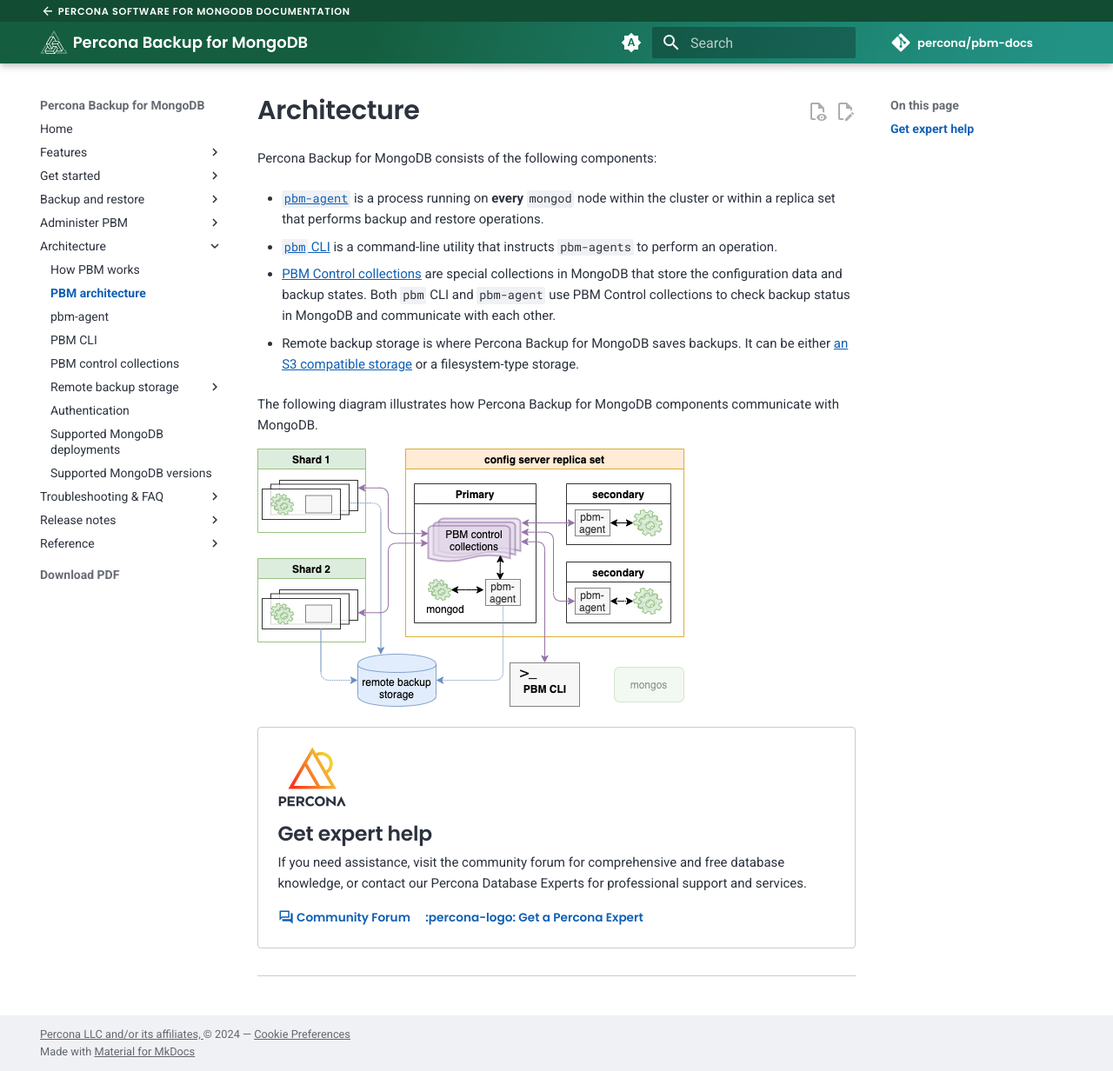
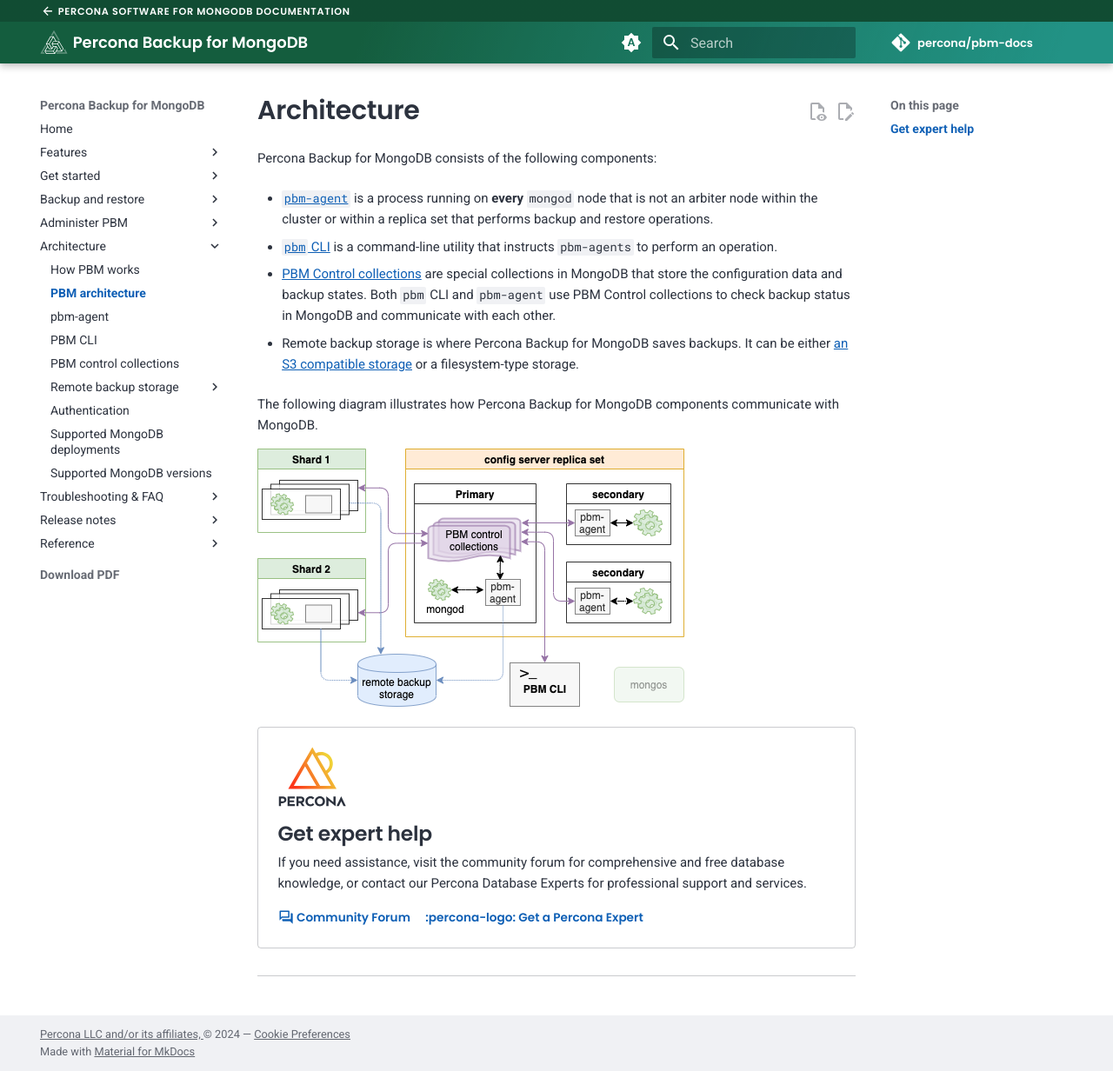
Before and after one commit to percona/pbm-docs, an MkDocs documentation site: the page built from docs/details/architecture.md, in a window 1280 px wide and 1232 px high. Shown: the whole window at 87% size. Built offline with MkDocs 1.6.1 and Material for MkDocs 9.7.7, drawn with Linux system fonts in a browser that asks for light colours; nearby versions of some CDN libraries; comment, search, counter and statistics services are not loaded.

Commit message:
exclude arbiter `mongod`
As we do on `install/initial-setup.md`

```diff
--- a/docs/details/architecture.md
+++ b/docs/details/architecture.md
@@ -2,7 +2,7 @@
 
 Percona Backup for MongoDB consists of the following components:
 
-* [`pbm-agent`](../reference/glossary.md#pbm-agent) is a process running on **every** `mongod` node within the cluster or within a replica set that performs backup and restore operations.
+* [`pbm-agent`](../reference/glossary.md#pbm-agent) is a process running on **every** `mongod` node that is not an arbiter node within the cluster or within a replica set that performs backup and restore operations.
 
 * [`pbm` CLI](../reference/glossary.md#pbm-cli) is a command-line utility that instructs `pbm-agents` to perform an operation.
 
```
